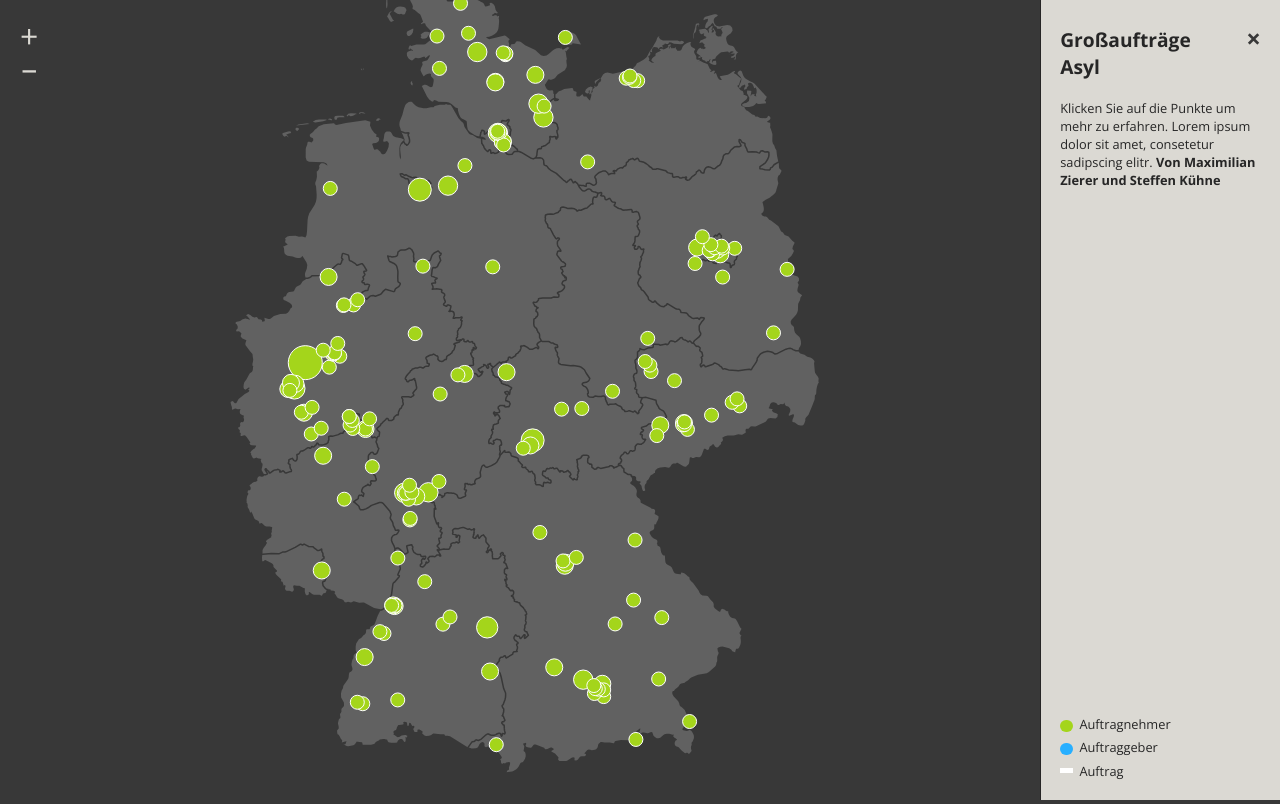
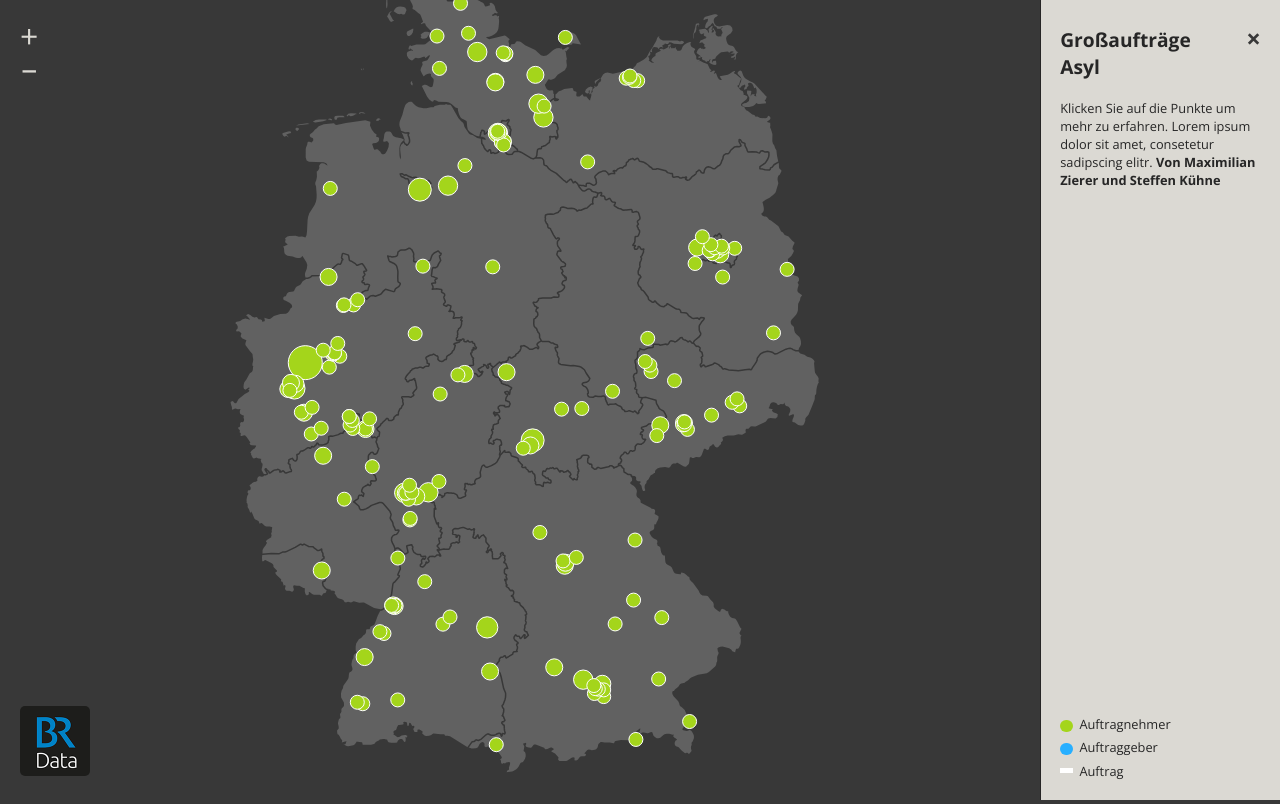
Before and after one commit to br-data/2015-asylauftraege-karte, a website: page dev/index.html in a window 1280 px wide. Drawn offline with nearby package versions, Linux system fonts and the light colour scheme.

Commit message:
Add BR logo and link

```diff
--- a/dev/css/style.css
+++ b/dev/css/style.css
@@ -267,6 +267,20 @@ aside a {
   color: #fff;
 }
 
+.logo {
+  position: absolute;
+  bottom: 20px;
+  left: 20px;
+  border: 0;
+  text-decoration: none;
+  color: transparent;
+}
+
+.logo img {
+  width: 70px;
+  border-radius: 5px;
+}
+
 .noselect {
     -webkit-touch-callout: none;
     -webkit-user-select: none;
@@ -323,7 +337,6 @@ aside a {
   .open {
     display: none;
   }
-
 }
 
 @media all and (max-width: 360px) {
--- a/dev/index.html
+++ b/dev/index.html
@@ -17,9 +17,10 @@
 
     <section class="map noselect">
       <section class="zoom">
-          <div data-zoom="+0.2">+</div>
-          <div data-zoom="-0.2">–</div>
-        </section>
+        <div data-zoom="+0.2">+</div>
+        <div data-zoom="-0.2">–</div>
+      </section>
+      <a href="http://br.de" class="logo" title="Zum Artikel"><img src="css/brdata.png" alt="BR Data"></a>
     </section>
 
     <aside class="sidebar">
```
Also changed, not shown: dev/css/brdata.png (added).
